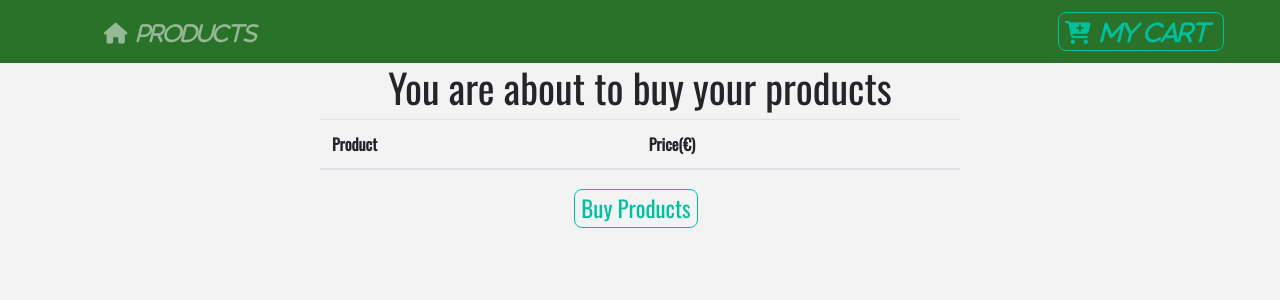
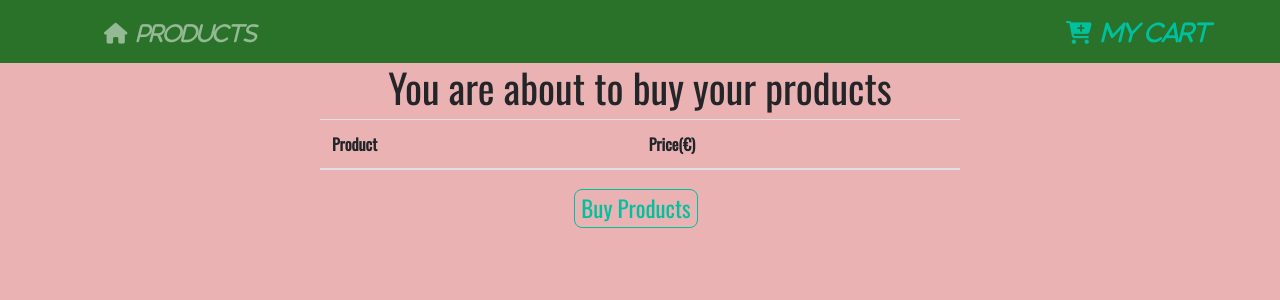
Before and after one commit to pickles-pickles/react-e-shop, a React (Create React App) app: page /#/checkout in a window 1280 px wide. Shown: the top 300 px of the page. Built offline with nearby package versions, Linux system fonts and the light colour scheme.

Commit message:
minor changes to appearance

```diff
--- a/src/components/Cart.tsx
+++ b/src/components/Cart.tsx
@@ -29,7 +29,7 @@ const Cart = ({ cartItems, setCartItems }: Props) => {
       {/* products in cart */}
       <div className='row justify-content-center '>
         {cartItems.length === 0 ? (
-          <h1>Empty Cart</h1>
+          <h1>Your Cart is Empty</h1>
         ) : (
           cartItems.map((product, idx) => (
             <div className='col-4' key={idx}>
--- a/src/components/Products.tsx
+++ b/src/components/Products.tsx
@@ -19,6 +19,7 @@ const Products = ({
 }: Props) => {
   return (
     <div className='container'>
+      <div>
         <div className=' row justify-content-center my-2'>
           <h1>This is HomePage (Products)</h1>
         </div>
@@ -52,6 +53,7 @@ const Products = ({
           ))}
         </div>
       </div>
+    </div>
   )
 }
 
--- a/src/css/App.css
+++ b/src/css/App.css
@@ -1,6 +1,6 @@
 body {
   font-family: 'Oswald', sans-serif !important;
-  background: #f3f3f3;
+  background: #c5232359;
   color: #232528;
 }
 
@@ -22,7 +22,7 @@ nav {
 }
 
 nav .nav-link {
-  color: #f3f3f3;
+  color: #c5232359;
   font-size: 1.3rem;
   text-transform: capitalize;
 }
@@ -31,7 +31,7 @@ nav button {
   text-transform: capitalize;
   font-size: 1.43rem;
   background: transparent;
-  border: 0.1rem solid #00c19f;
+  border: none;
   color: #00c19f;
   border-radius: 0.5rem;
   cursor: pointer;
--- a/src/css/App.scss
+++ b/src/css/App.scss
@@ -1,12 +1,12 @@
 $mainGreen: rgb(42, 114, 42);
 $lightGreen: rgb(0, 193, 159);
-$mainWhite: #f3f3f3;
+$mainRed: #c5232359;
 $mainDark: #232528;
 $mainYellow: #ffa400;
 
 body {
   font-family: 'Oswald', sans-serif !important;
-  background: $mainWhite;
+  background: $mainRed;
   color: $mainDark;
 }
 
@@ -26,7 +26,7 @@ body {
 nav {
   background: $mainGreen !important;
   .nav-link {
-    color: $mainWhite;
+    color: $mainRed;
     font-size: 1.3rem;
     text-transform: capitalize;
   }
@@ -34,7 +34,7 @@ nav {
     text-transform: capitalize;
     font-size: 1.43rem;
     background: transparent;
-    border: 0.1rem solid $lightGreen;
+    border: none;
     color: $lightGreen;
     border-radius: 0.5rem;
     cursor: pointer;
--- a/src/data.ts
+++ b/src/data.ts
@@ -70,7 +70,7 @@ const storeProducts: ProductType[] = [
     id: 6,
     title: 'Apple iPhone 13 5G (4GB/128GB) - Midnight',
     img: 'img/product-6.jpg',
-    price: 17,
+    price: 870,
     company: 'apple',
     info:
       'Lorem ipsum dolor amet offal butcher quinoa sustainable gastropub, echo park actually green juice sriracha paleo. Brooklyn sriracha semiotics, DIY coloring book mixtape craft beer sartorial hella blue bottle. Tote bag wolf authentic try-hard put a bird on it mumblecore. Unicorn lumbersexual master cleanse blog hella VHS, vaporware sartorial church-key cardigan single-origin coffee lo-fi organic asymmetrical. Taxidermy semiotics celiac stumptown scenester normcore, ethical helvetica photo booth gentrify.',
```
Also changed, not shown: 1 other file (tests, documents, lock files or other folders). Lines whose indentation alone changed are shown as unchanged.
